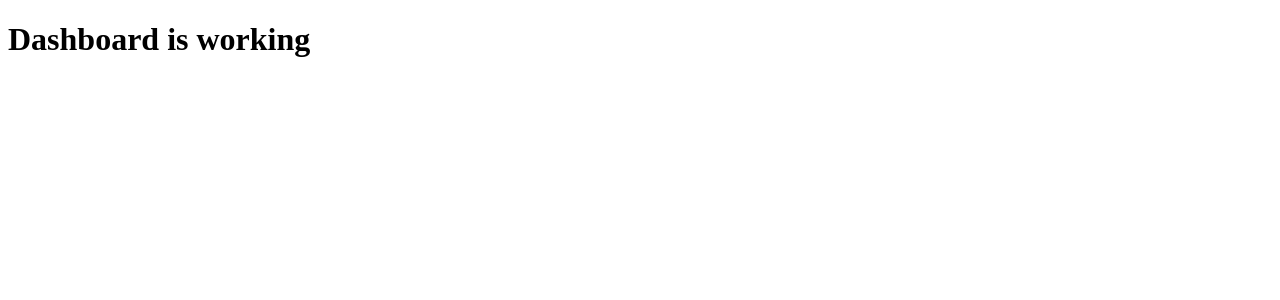
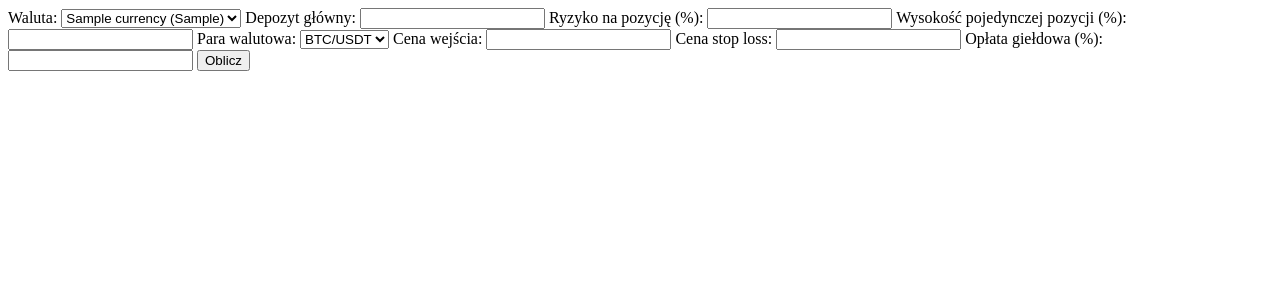
Before and after one commit to WiktoriaRebeka/trading_journal_app, a Django app: template backend/templates/app_main/dashboard.html in a window 1280 px wide. Shown: the top 300 px of the page. Run offline with Django 4.2, Linux system fonts and the light colour scheme; the template is opened without the code that fills it: values that come from a table or form of the project are taken from there, others are empty; tables that the repository leaves empty hold one stand-in row (values such as "Sample post").

Commit message:
Phase 2 - Dashboard - Currency - test

```diff
--- a/backend/models.py
+++ b/backend/models.py
@@ -0,0 +1,11 @@
+# backend/models.py
+
+from django.db import models
+
+class Currency(models.Model):
+    name = models.CharField(max_length=100)  # Nazwa waluty, np. dolar amerykański
+    code = models.CharField(max_length=3)    # Kod waluty, np. USD
+    symbol = models.CharField(max_length=5)  # Symbol waluty, np. $
+
+    def __str__(self):
+        return f"{self.name} ({self.code})"
--- a/backend/templates/app_main/dashboard.html
+++ b/backend/templates/app_main/dashboard.html
@@ -1,11 +1,42 @@
-<!DOCTYPE html>
-<html lang="en">
-<head>
-    <meta charset="UTF-8">
-    <meta name="viewport" content="width=device-width, initial-scale=1.0">
-    <title>Dashboard</title>
-</head>
-<body>
-    <h1>Dashboard is working</h1>
-</body>
-</html>
+<form id="calculatorForm">
+    <label for="currency">Waluta:</label>
+    <select id="currency" name="currency">
+        {% for currency in currencies %}
+            <option value="{{ currency.code }}">{{ currency.name }} ({{ currency.symbol }})</option>
+        {% endfor %}
+    </select>
+
+    <label for="deposit">Depozyt główny:</label>
+    <input type="number" id="deposit" name="deposit" required>
+
+    <label for="risk">Ryzyko na pozycję (%):</label>
+    <input type="number" id="risk" name="risk" required>
+
+    <label for="position">Wysokość pojedynczej pozycji (%):</label>
+    <input type="number" id="position" name="position" required>
+
+    <label for="pair">Para walutowa:</label>
+    <select id="pair">
+        <option value="BTC/USDT">BTC/USDT</option>
+        <option value="ETH/USDT">ETH/USDT</option>
+    </select>
+
+    <label for="entry">Cena wejścia:</label>
+    <input type="number" id="entry" name="entry" required>
+
+    <label for="stop_loss">Cena stop loss:</label>
+    <input type="number" id="stop_loss" name="stop_loss" required>
+
+    <label for="fee">Opłata giełdowa (%):</label>
+    <input type="number" id="fee" name="fee" required>
+
+    <button type="submit">Oblicz</button>
+</form>
+
+<!-- Wyniki -->
+<div id="results">
+    <p id="leverage"></p>
+    <p id="target1R"></p>
+    <p id="target2R"></p>
+    <p id="target3R"></p>
+</div>
```
Also changed, not shown: backend/settings.py (+8 -0 lines), backend/users/views.py (+31 -5 lines).
